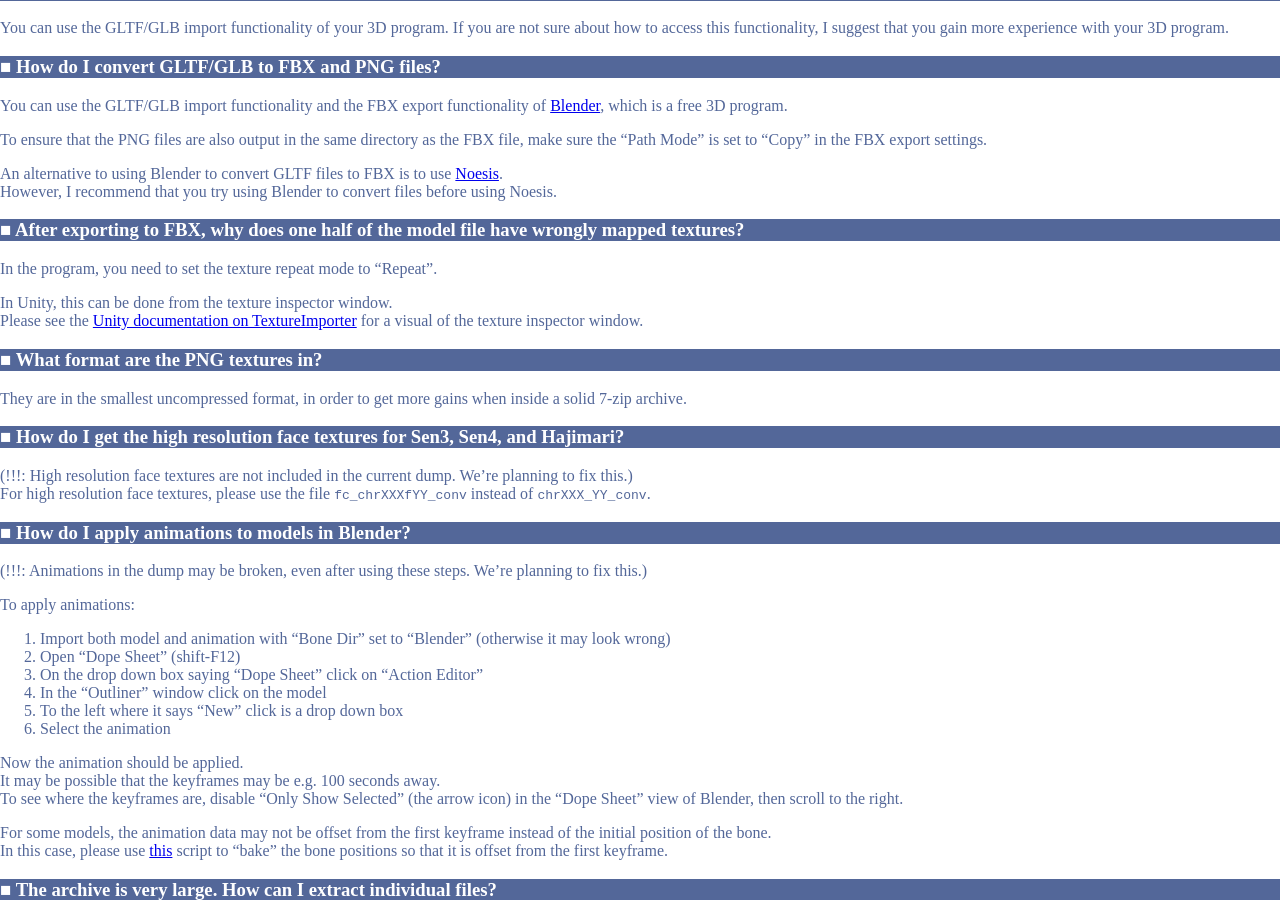
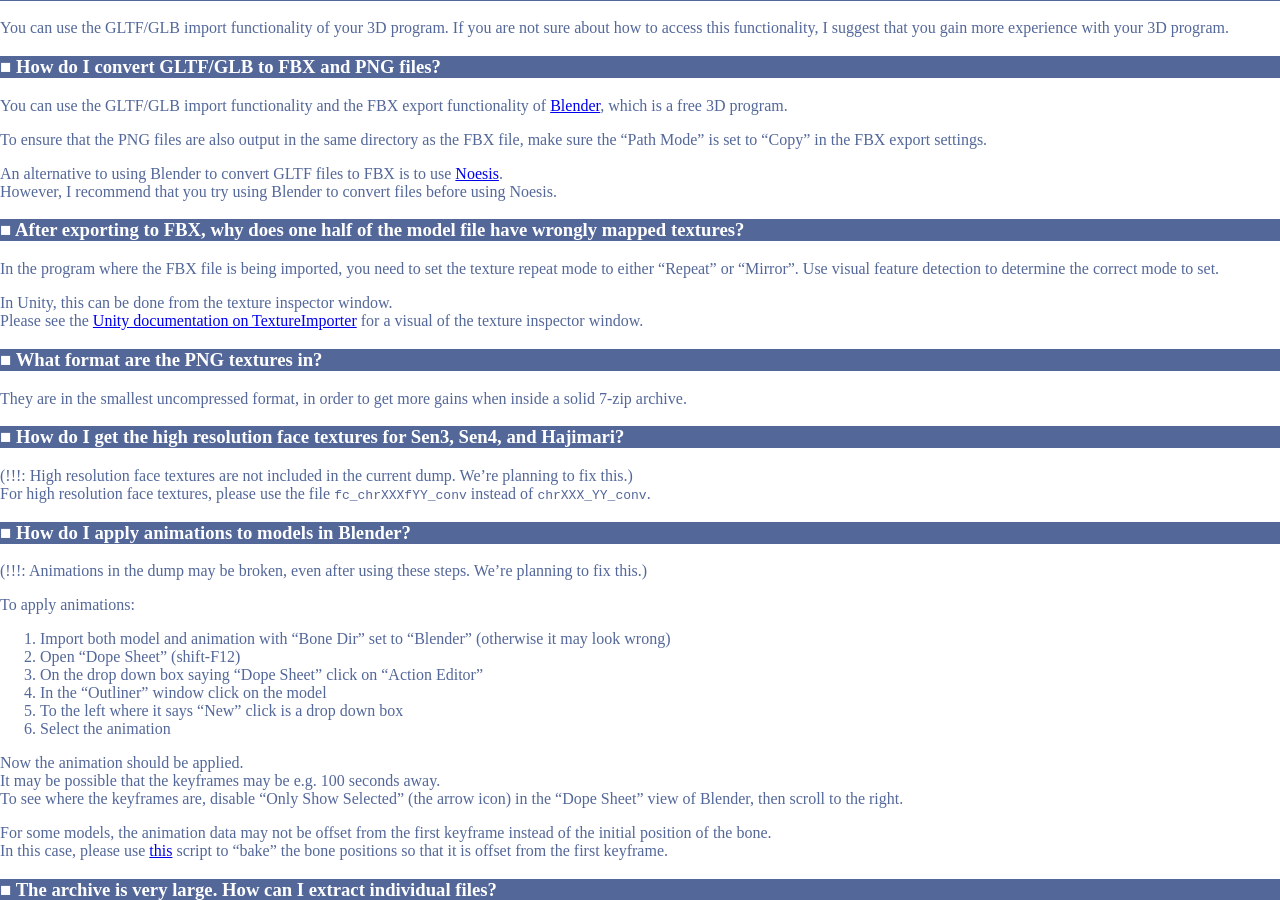
Before and after one commit to uyjulian/falcom-dumps, a Jekyll site: the page built from index.md, in a window 1280 px wide and 900 px high, scrolled down 1802 px. Built offline with Jekyll 4.4.1, drawn with Linux system fonts in a browser that asks for light colours.

Commit message:
Improve wording of fbx texture wrap issue

```diff
--- a/index.md
+++ b/index.md
@@ -91,7 +91,7 @@ An alternative to using Blender to convert GLTF files to FBX is to use [Noesis](
 However, I recommend that you try using Blender to convert files before using Noesis.
 
 ### After exporting to FBX, why does one half of the model file have wrongly mapped textures?
-In the program, you need to set the texture repeat mode to "Repeat".
+In the program where the FBX file is being imported, you need to set the texture repeat mode to either "Repeat" or "Mirror". Use visual feature detection to determine the correct mode to set.
 
 In Unity, this can be done from the texture inspector window.
 Please see the [Unity documentation on TextureImporter](https://docs.unity3d.com/Manual/class-TextureImporter.html) for a visual of the texture inspector window.
```
